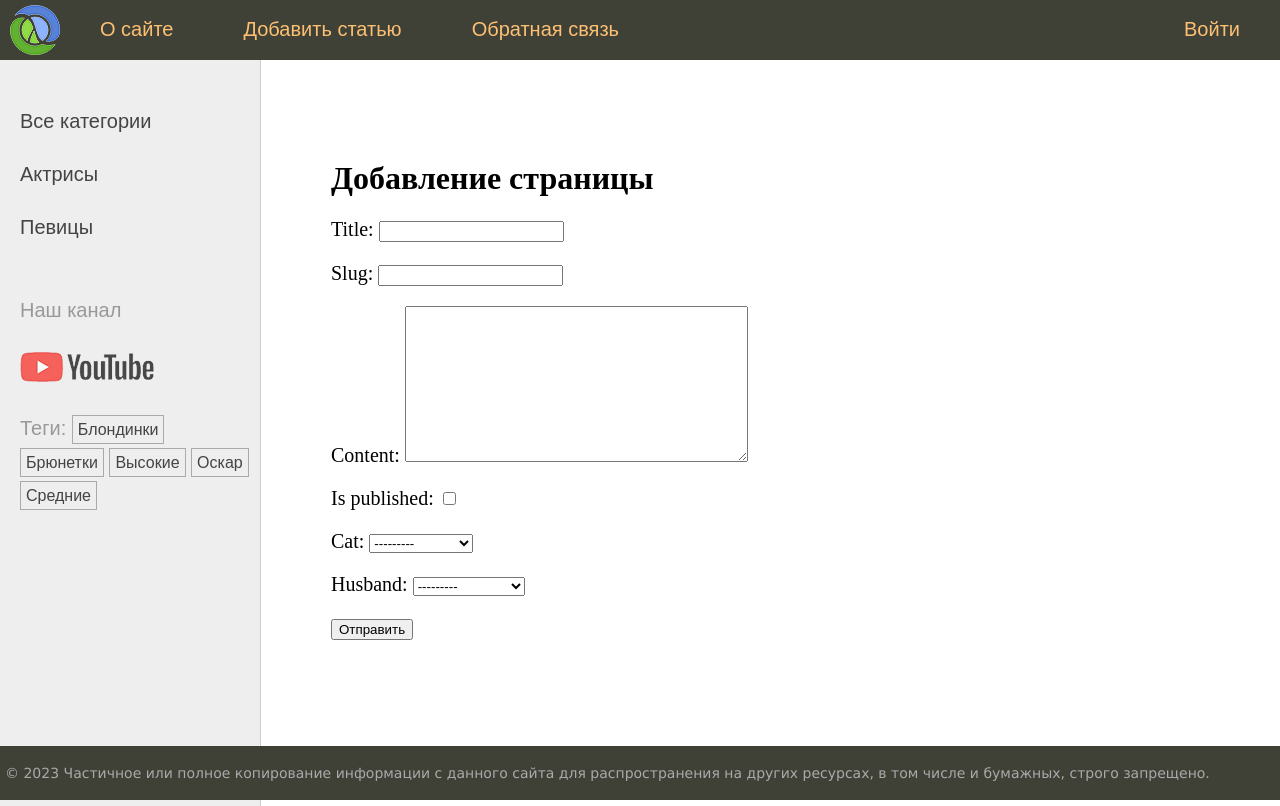
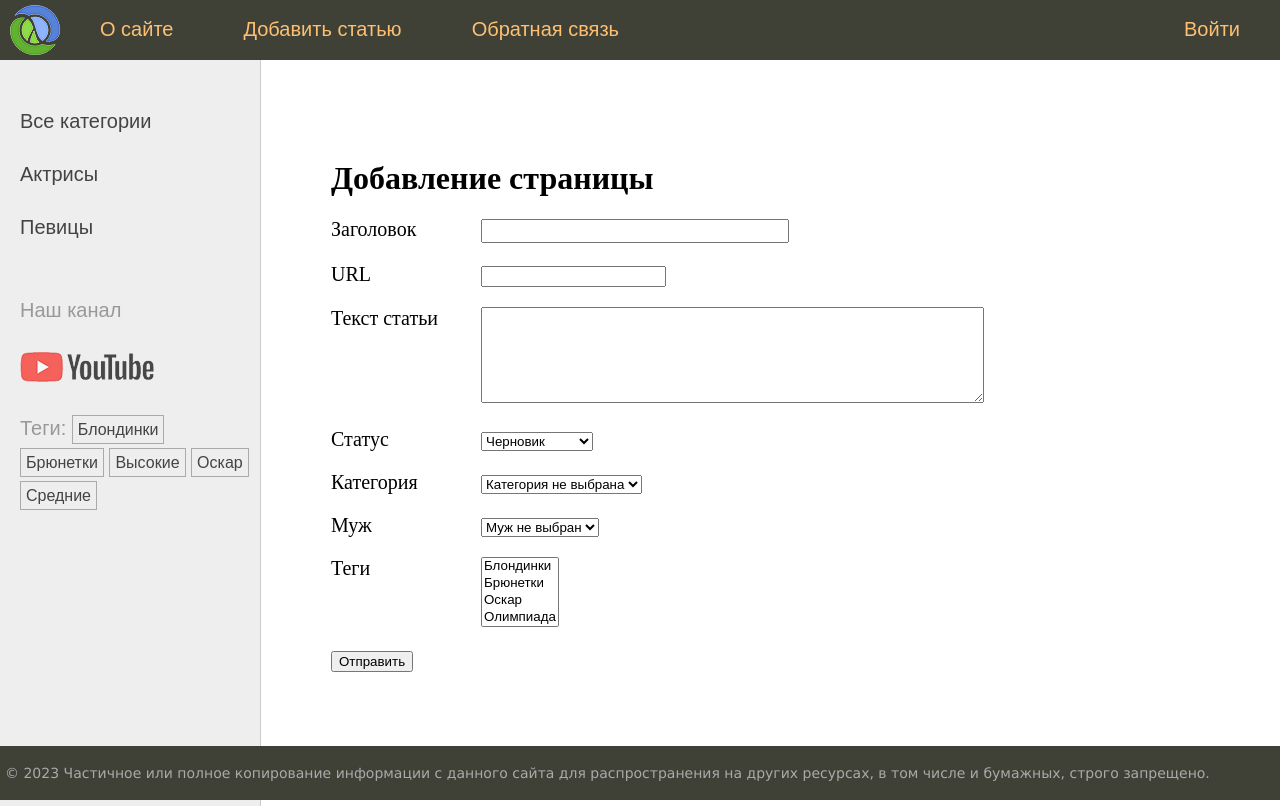
Before and after one commit to Kamil1390/Famous-Women, a Django app: page /addpage/ in a window 1280 px wide. Run offline with Django 5.2, Linux system fonts and the light colour scheme; data comes from the database, SQL or seed files in the repository; both versions use the stored data as it was after the commit.

Commit message:
forms with model

```diff
--- a/sitewomen/sitewomen/settings.py
+++ b/sitewomen/sitewomen/settings.py
@@ -109,7 +109,7 @@ AUTH_PASSWORD_VALIDATORS = [
 # Internationalization
 # https://docs.djangoproject.com/en/5.0/topics/i18n/
 
-LANGUAGE_CODE = "ru-RU"
+LANGUAGE_CODE = "ru"
 
 TIME_ZONE = "UTC"
 
--- a/sitewomen/women/forms.py
+++ b/sitewomen/women/forms.py
@@ -1,11 +1,24 @@
 from django import forms
-from .models import Category, Husband
+from .models import Category, Husband, TagPost, Women
+from django.core.validators import MinLengthValidator, MaxLengthValidator
+from django.core.exceptions import ValidationError
 
 
-class AddPostForm(forms.Form):
-    title = forms.CharField(max_length=255)
-    slug = forms.SlugField(max_length=255)
-    content = forms.CharField(widget=forms.Textarea(), required=False)
-    is_published = forms.BooleanField(required=False)
-    cat = forms.ModelChoiceField(queryset=Category.objects.all())
-    husband = forms.ModelChoiceField(queryset=Husband.objects.all(), required=False)
+class AddPostForm(forms.ModelForm):
+    cat = forms.ModelChoiceField(queryset=Category.objects.all(), label="Категория", empty_label="Категория не выбрана")
+    husband = forms.ModelChoiceField(queryset=Husband.objects.all(), required=False, label="Муж", empty_label="Муж не выбран")
+
+    class Meta:
+        model = Women
+        fields = ['title', 'slug', 'content', 'is_published', 'cat', 'husband', 'tags']
+        labels = {'slug': 'URL'}
+        widgets = {'title': forms.TextInput(attrs={'class': 'form-input'}),
+                   'content': forms.Textarea(attrs={'rows': 6, 'cols': 60}),
+                   }
+
+    def clean_title(self):
+        title = self.cleaned_data['title']
+        ALLOWED_CHARS = 'АБВГДЕЁЖЗИЙКЛМНОПРСТУФХЦЧШЩЬЫЪЭЮЯабвгдеёжзийклмнопрстуфхцчшщьыъэюя0123456789- '
+        if not (set(title) <= set(ALLOWED_CHARS)):
+            raise ValidationError("Должны быть русские буквы")
+        return title
--- a/sitewomen/women/templates/women/add_page.html
+++ b/sitewomen/women/templates/women/add_page.html
@@ -3,7 +3,11 @@
 <h1>{{ title }}</h1>
 <form action="" method="post">
   {% csrf_token %}
-  {{ form.as_p }}
+  {% for f in form %}
+  <div class="form-error">{{ f.non_field_errors }}</div>
+  <p><label class="form-label" for="{{f.id_for_label}}">{{ f.label }}</label>{{ f }}</p>
+  <div class="form-error">{{ f.errors }}</div>
+  {% endfor %}
   <button type="submit">Отправить</button>
 </form>
 {% endblock %}
--- a/sitewomen/women/views.py
+++ b/sitewomen/women/views.py
@@ -32,7 +32,8 @@ def add_page(request: HttpRequest) -> HttpResponse:
     if request.method == 'POST':
         form = AddPostForm(request.POST)
         if form.is_valid():
-            print(form.cleaned_data)
+            form.save()
+            return redirect('home')
     else:
         form = AddPostForm()
     data = {
```
Also changed, not shown: sitewomen/db.sqlite3.
